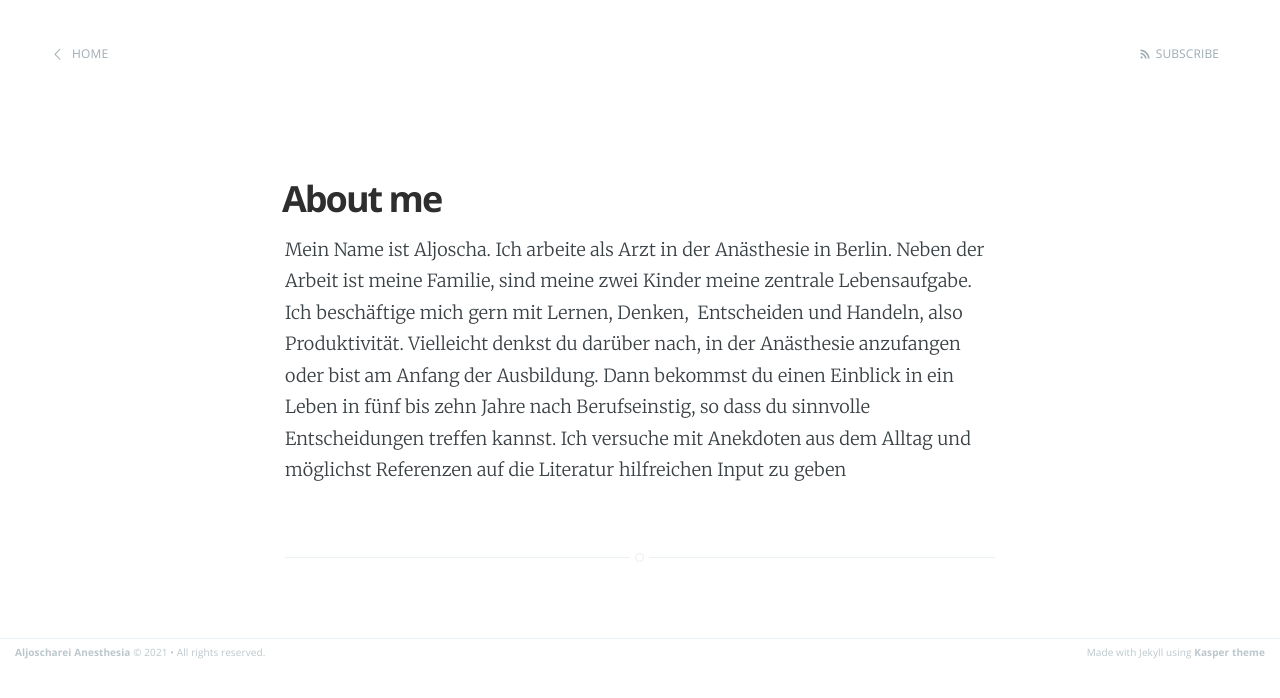
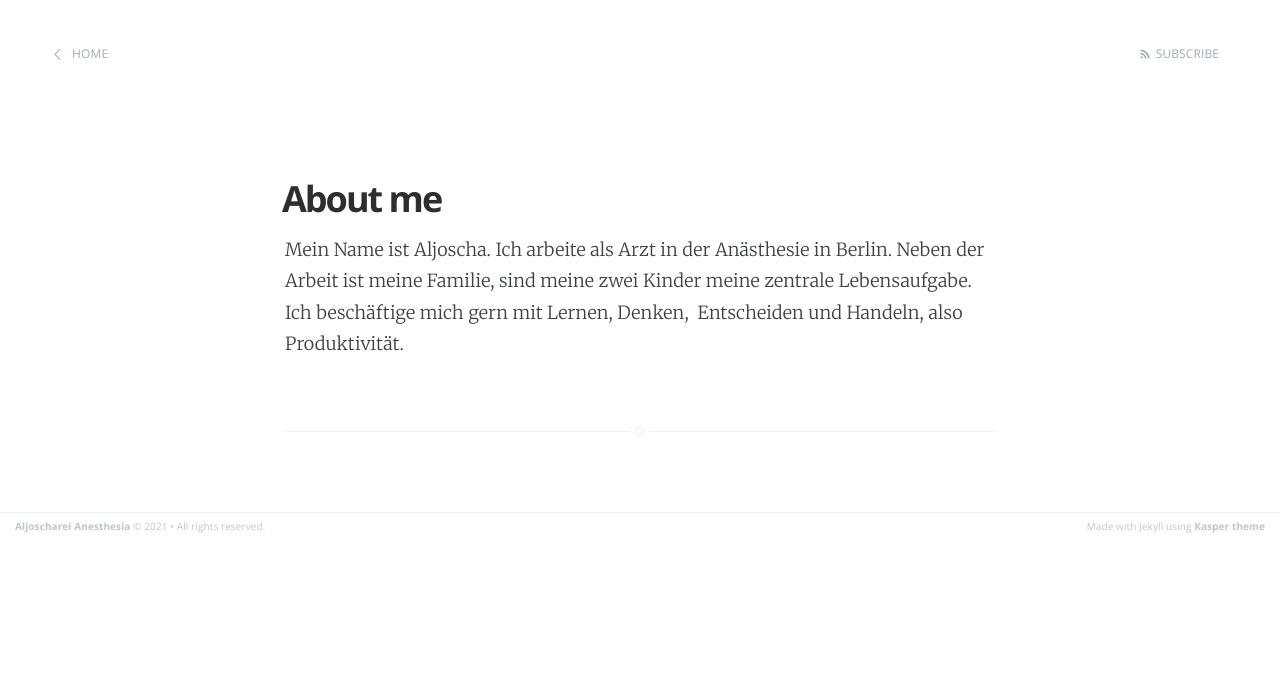
Before and after one commit to aljoscharei/aljoscharei, a Jekyll site: the page built from about.md, in a window 1280 px wide. Shown: the top 698 px of the page. Built offline with Jekyll 4.4.1, drawn with Linux system fonts in a browser that asks for light colours.

Commit message:
bull raus

```diff
--- a/about.md
+++ b/about.md
@@ -3,4 +3,4 @@ layout: page
 title: About me
 ---
 
-Mein Name ist Aljoscha. Ich arbeite als Arzt in der Anästhesie in Berlin. Neben der Arbeit ist meine Familie, sind meine zwei Kinder meine zentrale Lebensaufgabe. Ich beschäftige mich gern mit Lernen, Denken,  Entscheiden und Handeln, also Produktivität. Vielleicht denkst du darüber nach, in der Anästhesie anzufangen oder bist am Anfang der Ausbildung. Dann bekommst du einen Einblick in ein Leben in fünf bis zehn Jahre nach Berufseinstig, so dass du sinnvolle Entscheidungen treffen kannst. Ich versuche mit Anekdoten aus dem Alltag und möglichst Referenzen auf die Literatur hilfreichen Input zu geben
+Mein Name ist Aljoscha. Ich arbeite als Arzt in der Anästhesie in Berlin. Neben der Arbeit ist meine Familie, sind meine zwei Kinder meine zentrale Lebensaufgabe. Ich beschäftige mich gern mit Lernen, Denken,  Entscheiden und Handeln, also Produktivität.
```
